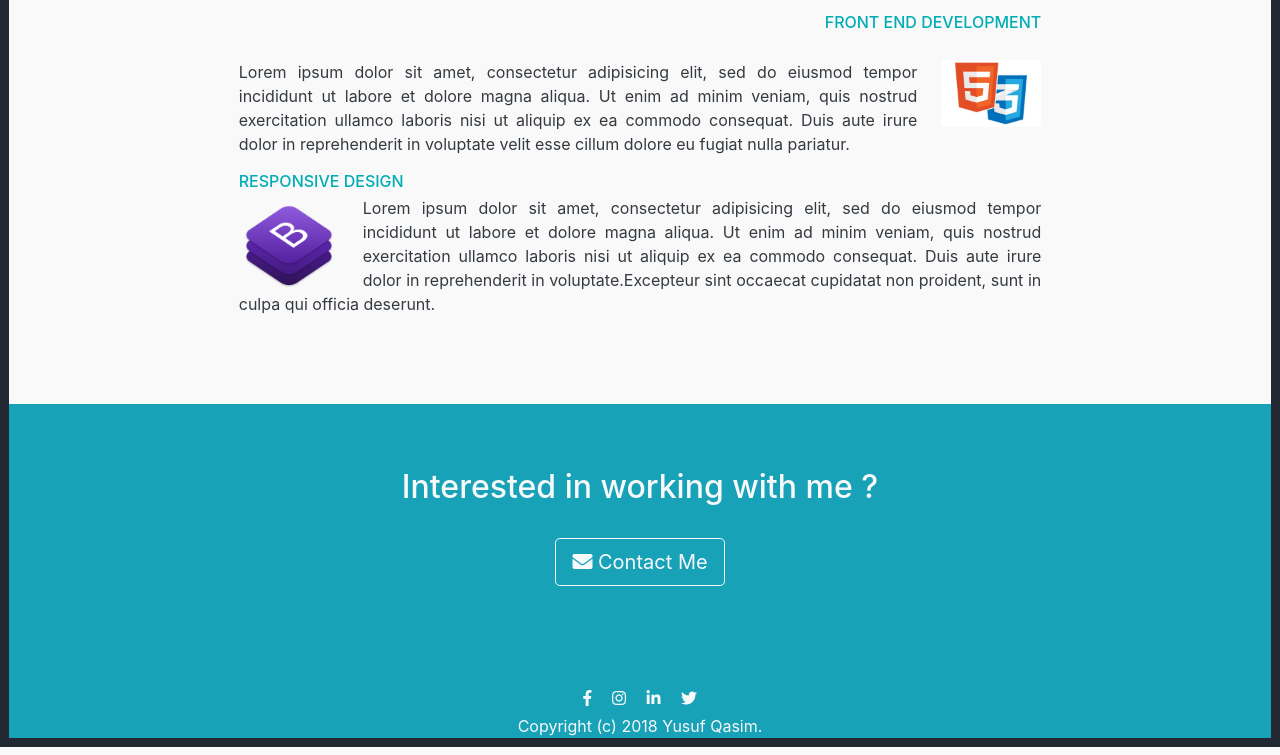
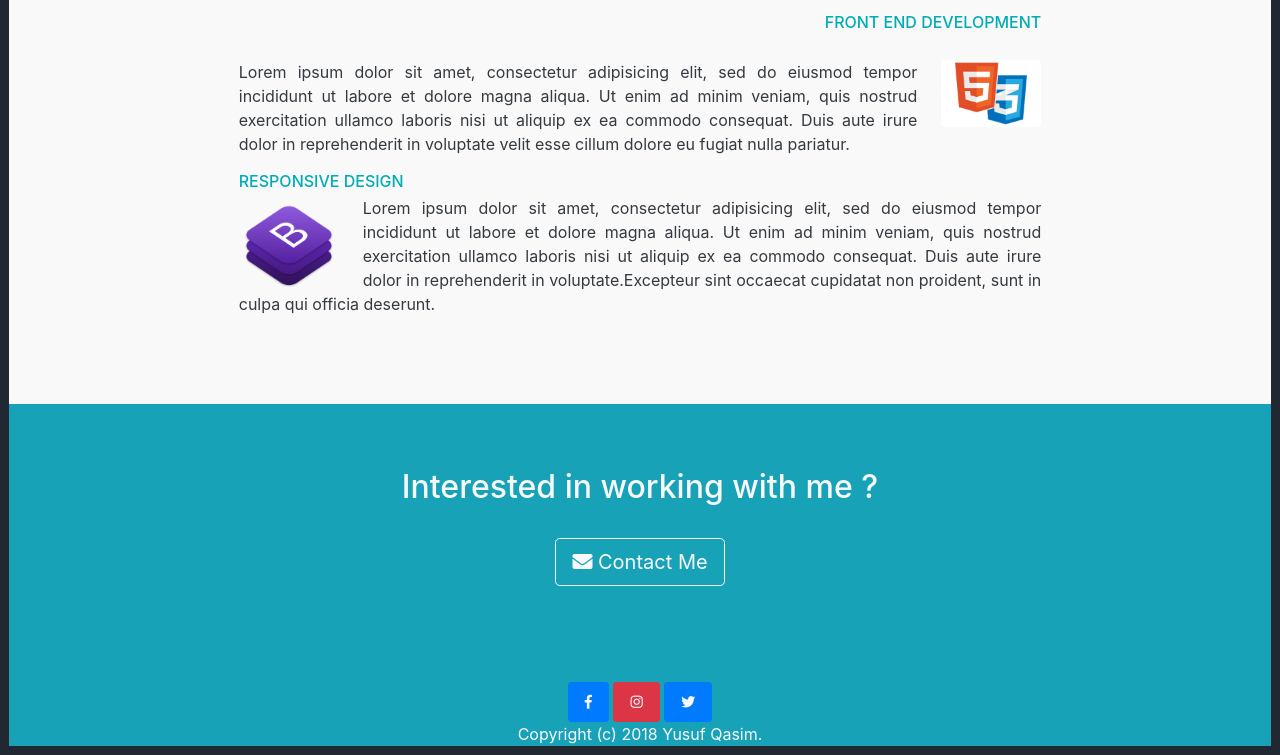
Before and after one commit to EemanQasim/Portfolio-Page-, a plain HTML site: page index.html in a window 1280 px wide. Shown: the part 654-1409 px from the top of the page. Drawn offline with nearby package versions, Linux system fonts and the light colour scheme; a web font is replaced by a local one.

Commit message:
Update index.html

```diff
--- a/index.html
+++ b/index.html
@@ -23,7 +23,7 @@
   <title> Yusuf Qasim </title>
 </head>
 
-<body class="no-scroll-fixed">
+<body>
   <nav class="navbar navbar-expand-lg navbar-light bg-info sticky-top" height="100px">
     <a class="navbar-brand" href="#">
       <img id="brand" src="images/UNADJUSTEDNONRAW_thumb_297.jpg" width="35" height="35" class="d-inline-block align-top" alt="">
@@ -47,7 +47,7 @@
       </ul>
       <form class="form-inline my-2 my-lg-0">
         <input class="form-control mr-sm-2 " type="search" placeholder="Search" aria-label="Search">
-        <button class="btn btn-outline-dark my-2 my-sm-0" type="submit">Search</button>
+        <button class="btn btn-outline-light my-2 my-sm-0" type="submit">Search</button>
       </form>
     </div>
   </nav>
@@ -142,10 +142,9 @@
     <div id="social" class="text-center ">
 
 
-      <a class="text-light" href="http:/www.facebook.com"> <i class="fab fa-facebook-f  m-2 "></i> </a>
-      <a class="text-light" href=""> <i class="fab fa-instagram m-2 "></i> </a>
-      <a class="text-light" href=""> <i class="fab fa-linkedin-in m-2 "></i> </a>
-      <a class="text-light" href=""> <i class="fab fa-twitter m-2 "></i> </a>
+      <a class="text-light btn btn-primary btn-sm" href="http:/www.facebook.com"> <i class="fab fa-facebook-f  m-2 "></i> </a>
+      <a class="text-light btn btn-danger btn-sm" href=""> <i class="fab fa-instagram m-2 "></i> </a>
+      <a class="text-light btn btn-primary btn-sm " href=""> <i class="fab fa-twitter m-2 "></i> </a>
     </div>
 
     <footer class="text-center text-light"> Copyright (c) 2018 Yusuf Qasim.</footer>
```
